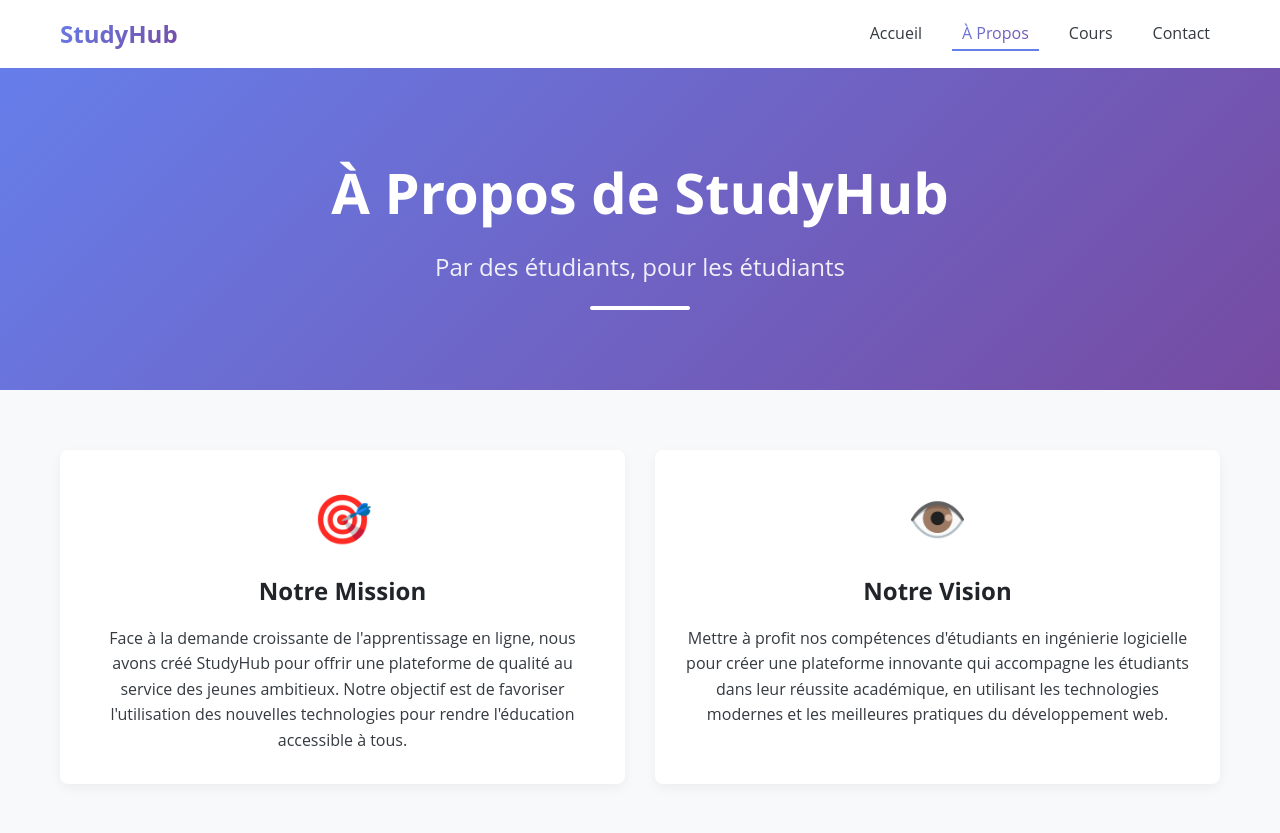
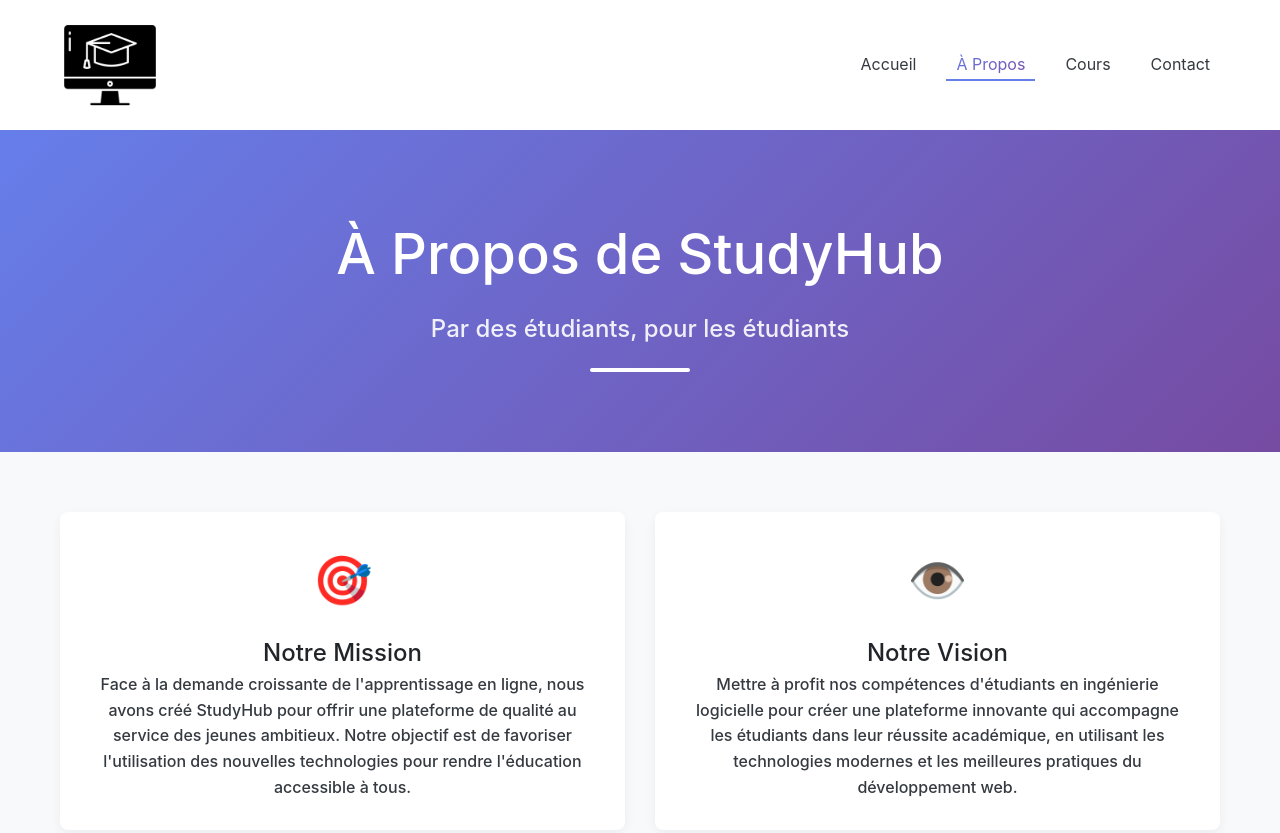
Before and after one commit to Ilyassyani/P1-E-learning, a plain HTML site: page Apropos.html in a window 1280 px wide. Shown: the top 833 px of the page. Drawn offline with Linux system fonts and the light colour scheme.

Commit message:
liaison final apropos

```diff
--- a/Apropos.html
+++ b/Apropos.html
@@ -5,12 +5,15 @@
     <meta name="viewport" content="width=device-width, initial-scale=1.0">
     <title>À Propos de StudyHub - Par des Étudiants, pour les Étudiants</title>
     <link rel="stylesheet" href="./Apropos.css"> <link rel="icon" href="favicon.ico" type="image/x-icon">
+    <link rel="stylesheet" href="./index.css">
 </head>
 <body>
 
     <header class="main-header">
         <nav>
-            <a href="#" class="logo">StudyHub</a>
+            <div class="head1C">
+                <img src="./Integration/Logo.png" alt="Logo StudyHub" class="head1C-logo">
+            </div>
             <ul>
                 <li><a href="./index.html">Accueil</a></li>
                 <li><a href="#apropos-section" class="active">À Propos</a></li>
```
